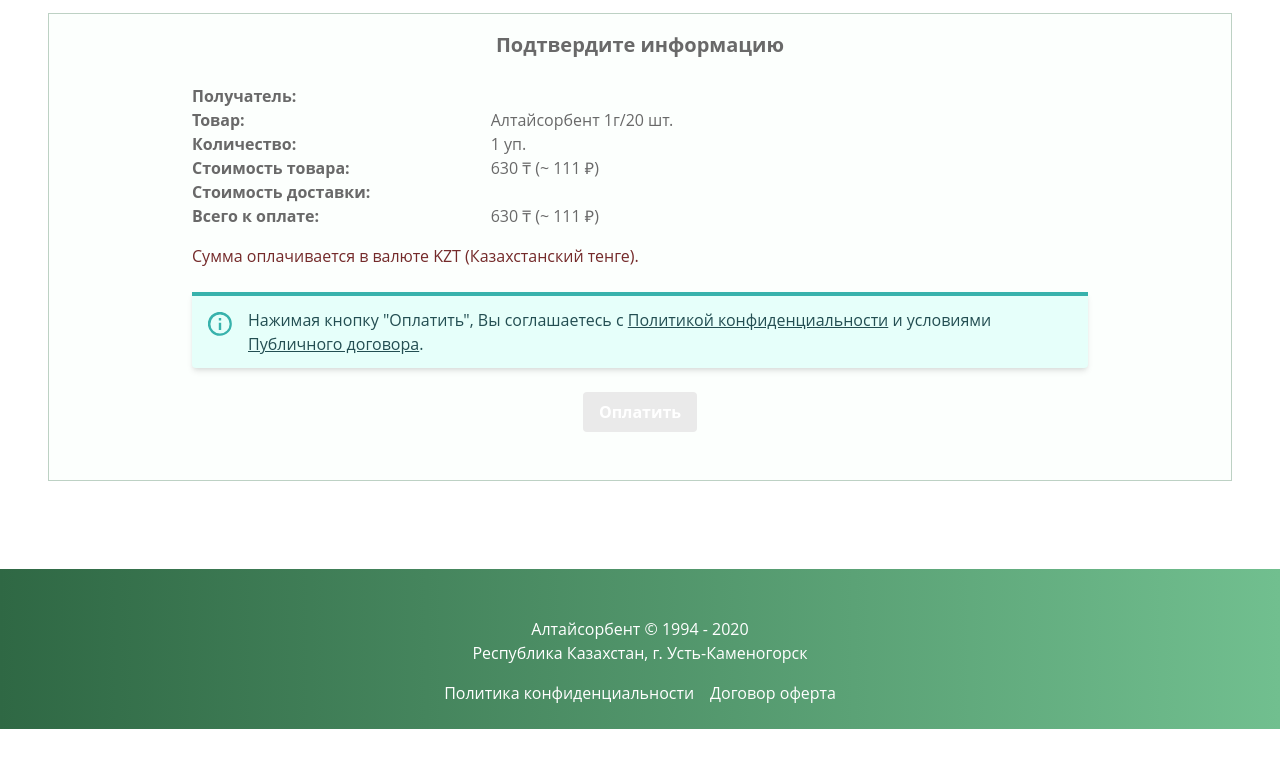
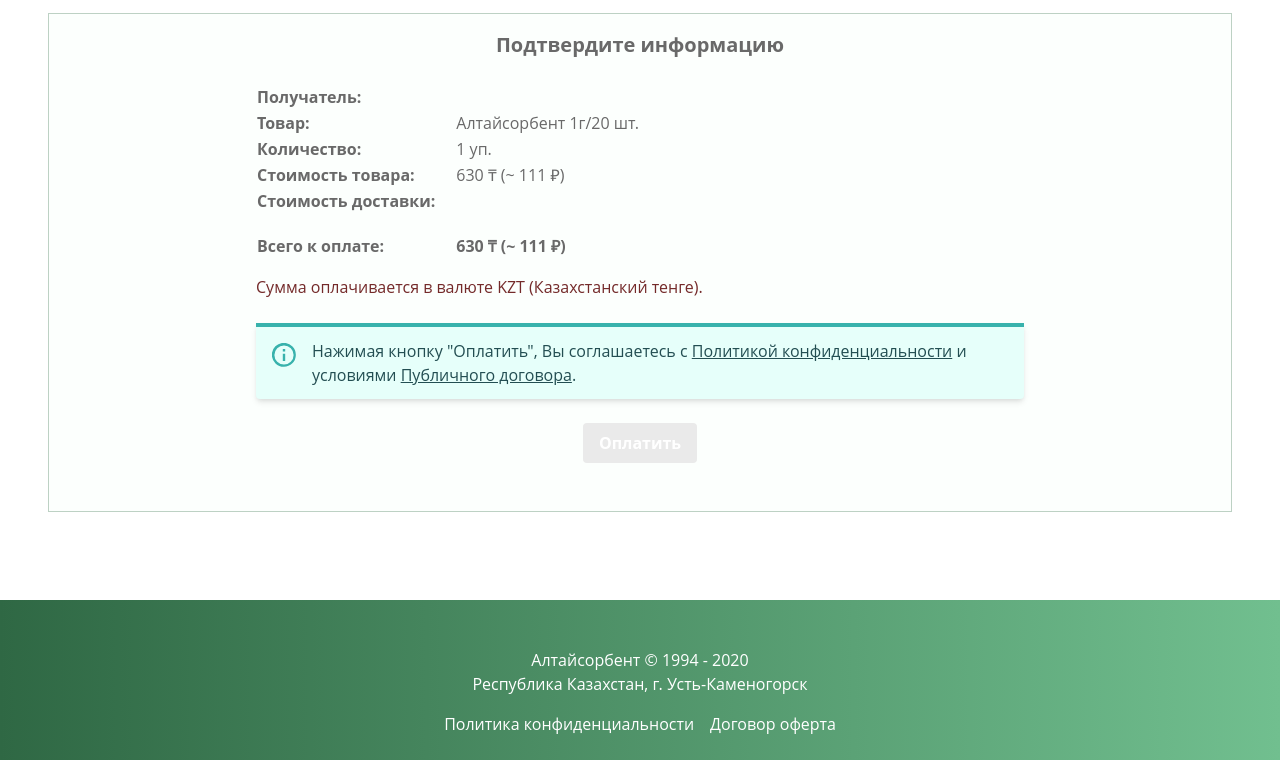
Before and after one commit to altaysorbent/website, a Gatsby site: page / in a window 1280 px wide. Shown: the part 2794-3554 px from the top of the page. Before the commit the page ends 3523 px from the top, so only its background shows below. Built offline with nearby package versions, Linux system fonts and the light colour scheme; Gatsby itself is replaced by a stand-in of ours; no server answers.

Commit message:
Подтверждение заказа сделано таблицей, добавлен отступ от пункта "Всего к оплате"

```diff
--- a/src/components/buyForm.js
+++ b/src/components/buyForm.js
@@ -46,6 +46,20 @@
   CountInput: {
     width: '30px',
     textAlign: 'center',
+  },
+  ResultTable: {
+    '& th': {
+      paddingRight: 20,
+      textAlign: 'left',
+    },
+    '& tr:last-child': {
+      '& th': {
+        paddingTop: 20,
+      },
+      '& td': {
+        paddingTop: 20,
+      },
+    },
   },
 }));
 
@@ -488,42 +502,37 @@
               Подтвердите информацию
             </h3>
 
-            <div className="w-full max-w-4xl mx-auto">
-              <div className="flex flex-col sm:flex-row mb-6 sm:mb-0">
-                <div className="w-full sm:w-1/3 font-bold">Получатель:</div>
-                <div>
+            <div className="w-full max-w-3xl mx-auto">
+              <table className={classes.ResultTable}>
+                <tbody>
+                  <tr>
+                    <th>Получатель:</th>
+                    <td>
                       <p>{name}</p>
                       <p>{phone}</p>
                       <p>{email}</p>
-                </div>
-              </div>
-
-              <div className="flex flex-col sm:flex-row mb-6 sm:mb-0">
-                <div className="w-full sm:w-1/3 font-bold">Товар:</div>
-                <div>{productName}</div>
-              </div>
-
-              <div className="flex flex-col sm:flex-row mb-6 sm:mb-0">
-                <div className="w-full sm:w-1/3 font-bold">Количество:</div>
-                <div>{count} уп.</div>
-              </div>
-
-              <div className="flex flex-col sm:flex-row mb-6 sm:mb-0">
-                <div className="w-full sm:w-1/3 font-bold">
-                  Стоимость товара:
-                </div>
-                <div>
+                    </td>
+                  </tr>
+                  <tr>
+                    <th>Товар:</th>
+                    <td>{productName}</td>
+                  </tr>
+                  <tr>
+                    <th>Количество:</th>
+                    <td>{count} уп.</td>
+                  </tr>
+                  <tr>
+                    <th>Стоимость товара:</th>
+                    <td>
                       {productSumKzt} {CURRENCY_SYMBOLS.KZT} (~ {productSumRub}{' '}
                       {CURRENCY_SYMBOLS.RUB})
-                </div>
-              </div>
-
-              <div className="flex flex-col sm:flex-row mb-6 sm:mb-0">
-                <div className="w-full sm:w-1/3 font-bold">
-                  Стоимость доставки:
-                </div>
+                    </td>
+                  </tr>
+                  <tr>
+                    <th>Стоимость доставки:</th>
+                    <td>
                       {zipCode && deliveryPriceKzt > 0 && (
-                  <div>
+                        <>
                           <p>
                             до {zipCode}, г.{city?.name}, {address} -{' '}
                             {deliveryPriceKzt}
@@ -531,20 +540,22 @@
                             {CURRENCY_SYMBOLS.RUB})
                           </p>
                           <p>
-                      (приблизительное время в пути от {deliveryPeriodMin} - до{' '}
-                      {deliveryPeriodMax} дня/дней)
+                            (приблизительное время в пути от {deliveryPeriodMin}{' '}
+                            - до {deliveryPeriodMax} дня/дней)
                           </p>
-                  </div>
+                        </>
                       )}
-              </div>
-
-              <div className="flex flex-col sm:flex-row">
-                <div className="w-full sm:w-1/3 font-bold">Всего к оплате:</div>
-                <div>
+                    </td>
+                  </tr>
+                  <tr>
+                    <th>Всего к оплате:</th>
+                    <td className="font-bold">
                       {totalSumKzt} {CURRENCY_SYMBOLS.KZT} (~ {totalSumRub}{' '}
                       {CURRENCY_SYMBOLS.RUB})
-                </div>
-              </div>
+                    </td>
+                  </tr>
+                </tbody>
+              </table>
 
               <p className="text-red-900 my-4">
                 Сумма оплачивается в валюте KZT (Казахстанский тенге).
```
Lines whose indentation alone changed are shown as unchanged.
